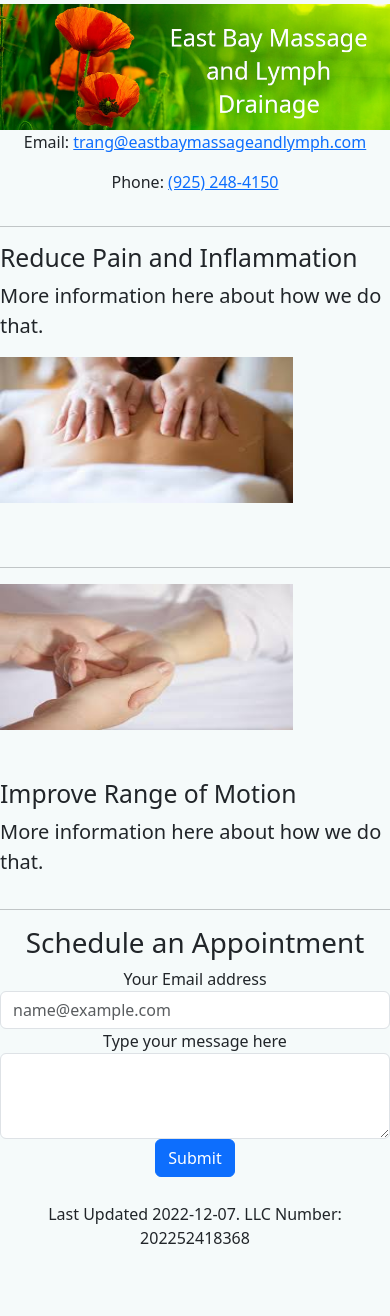
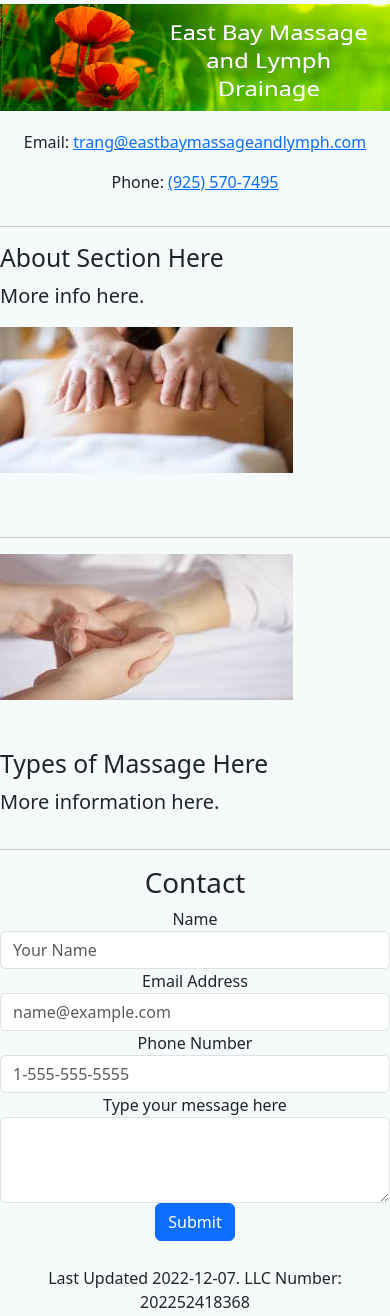
Before and after one commit to tnoff/eastbay, a Django app: page / in a window 390 px wide. Shown: the part 96-1412 px from the top of the page. Before the commit the page ends 1340 px from the top, so only its background shows below. Run offline with Django 4.2, Linux system fonts and the light colour scheme; some libraries are stand-ins or nearby versions.

Commit message:
work session

```diff
--- a/eastbay_massage/forms.py
+++ b/eastbay_massage/forms.py
@@ -4,3 +4,4 @@ from django.core.validators import EmailValidator
 class EmailForm(Form):
     email = CharField(max_length=1024, required=True, validators=[EmailValidator(message="Invalid Email")])
     message = CharField(max_length=30 * 1024, required=True)
+    # TODO add name and phone number
--- a/eastbay_massage/settings.py
+++ b/eastbay_massage/settings.py
@@ -48,7 +48,7 @@ else:
     ALLOWED_HOSTS.append('localhost')
 
 CONTACT_EMAIL = os.environ.get('CONTACT_EMAIL', 'trang@eastbaymassageandlymph.com')
-CONTACT_NUMBER = os.environ.get('CONTACT_NUMBER', '(925) 248-4150')
+CONTACT_NUMBER = os.environ.get('CONTACT_NUMBER', '(925) 570-7495')
 
 
 EMAIL_HOST = os.environ.get('EMAIL_HOST', 'smtp.gmail.com')
--- a/eastbay_massage/urls.py
+++ b/eastbay_massage/urls.py
@@ -21,7 +21,8 @@ from . import views
 urlpatterns = [
     # path('admin/', admin.site.urls),
     path('', views.home, name='home_page'),
-    path('about/', views.about, name='about_page'),
+    path('services/', views.services, name='about_page'),
+    path('prices/', views.prices, name='about_page'),
     path('send_message/', views.send_message, name='send_message'),
     path('message_successful/', views.message_successful, name='message_successful'),
 ]
--- a/eastbay_massage/views.py
+++ b/eastbay_massage/views.py
@@ -23,8 +23,11 @@ EMAIL_REGEX = r'\b[A-Za-z0-9._%+-]+@[A-Za-z0-9.-]+\.[A-Z|a-z]{2,}\b'
 def home(request):
   return render(request, 'home.html', CONTACT_INFO)
 
-def about(request):
-  return render(request, 'about.html', CONTACT_INFO)
+def services(request):
+  return render(request, 'services.html', CONTACT_INFO)
+
+def prices(request):
+  return render(request, 'prices.html', CONTACT_INFO)
 
 def message_successful(request):
   return render(request, 'message.html', CONTACT_INFO)
--- a/templates/base.html
+++ b/templates/base.html
@@ -54,13 +54,48 @@
                         <a class="nav-link active" aria-current="page" href="/">Homepage</a>
                     </li>
                     <li class="nav-item">
-                        <a class="nav-link active" aria-current="page" href="/about/">About</a>
+                        <a class="nav-link active" aria-current="page" href="/services/">Services</a>
                     </li>
+                    <li class="nav-item">
+                      <a class="nav-link active" aria-current="page" href="/prices/">Prices</a>
+                  </li>
                 </div>
             </nav>
         </div>
         {% block content %}
         {% endblock content %}
+        <hr class="featurette-divider">
+        {% if errors %}
+        {{ errors }}
+        {% endif %}
+        {% if success is True %}
+        <p>Email successfully sent.</p>
+        {% endif %}
+        <div align="center" id="contact-form" class="row justify-content-center">
+          <div class="col-md-5">
+            <h1>Contact</h1>
+            <form method="post" action="/send_message/">
+                {% csrf_token %}
+                <div class="form-group">
+                  <label for="name">Name</label>
+                  <input type="text" class="form-control" id="name" name="name" placeholder="Your Name" required>
+                </div>
+                <div class="form-group">
+                    <label for="email">Email Address</label>
+                    <input type="text" class="form-control" id="email" name="email" placeholder="name@example.com" required>
+                </div>
+                <div class="form-group">
+                  <label for="phone_number">Phone Number</label>
+                  <input type="text" class="form-control" id="phone_number" name="phone_number" placeholder="1-555-555-5555" required>
+              </div>
+                <div class="form-group">
+                    <label for="message">Type your message here</label>
+                    <textarea class="form-control" id="message" name="message" rows="3" required></textarea>
+                </div>
+                <button id="submit-button" type="submit" class="btn btn-primary">Submit</button>
+            </form>
+          </div>
+        </div>
         <footer>
             <p align="center">Last Updated 2022-12-07. LLC Number: 202252418368</p>
         </footer>
--- a/templates/home.html
+++ b/templates/home.html
@@ -12,8 +12,8 @@
 {% block content %}
 <div align="center" id="header-image">
     <div class="row justify-content-center">
-        <div class="col-md-6">
-            <img src="{% static 'images/header.png' %}" width="100%" height="100%">
+        <div class="col-md-7">
+            <img src="{% static 'images/header.png' %}" width="100%" height="85%">
         </div>
     </div>
     <div class="row justify-content-center">
@@ -28,45 +28,23 @@
 <div>
     <hr class="featurette-divider">
     <div id="reduce" class="row featurette">
+        <div class="col-md-6 offset-md-1">
+            <h2 class="featurette-heading">About Section Here</h2>
+            <p class="lead">More info here.</p>
+        </div>
         <div class="col-md-5">
-            <h2 class="featurette-heading">Reduce Pain and Inflammation</h2>
-            <p class="lead">More information here about how we do that.</p>
-        </div>
-        <div class="col-md-7">
             <img src="{% static 'images/reduce.png' %}" width="75%" height="75%">
         </div>
     </div>
     <hr class="featurette-divider">
     <div id="improve" class="row featurette">
-        <div class="col-md-7">
+        <div class="col-md-6 offset-md-1">
             <img src="{% static 'images/range.png' %}" width="75%" height="75%">
         </div>
         <div class="col-md-5">
-            <h2 class="featurette-heading">Improve Range of Motion</h2>
-            <p class="lead">More information here about how we do that.</p>
+            <h2 class="featurette-heading">Types of Massage Here</h2>
+            <p class="lead">More information here.</p>
         </div>
     </div>
 </div>
-<hr class="featurette-divider">
-{% if errors %}
-{{ errors }}
-{% endif %}
-{% if success is True %}
-<p>Email successfully sent.</p>
-{% endif %}
-<div align="center" id="contact-form">
-    <h1>Schedule an Appointment</h1>
-    <form method="post" action="/send_message/">
-        {% csrf_token %}
-        <div class="form-group">
-            <label for="email">Your Email address</label>
-            <input type="text" class="form-control" id="email" name="email" placeholder="name@example.com" required>
-        </div>
-        <div class="form-group">
-            <label for="message">Type your message here</label>
-            <textarea class="form-control" id="message" name="message" rows="3" required></textarea>
-        </div>
-        <button id="submit-button" type="submit" class="btn btn-primary">Submit</button>
-    </form>
-</div>
 {% endblock content %}
```
Also changed, not shown: templates/services.html (added, +25 -0 lines), templates/prices.html (renamed from templates/about.html).
